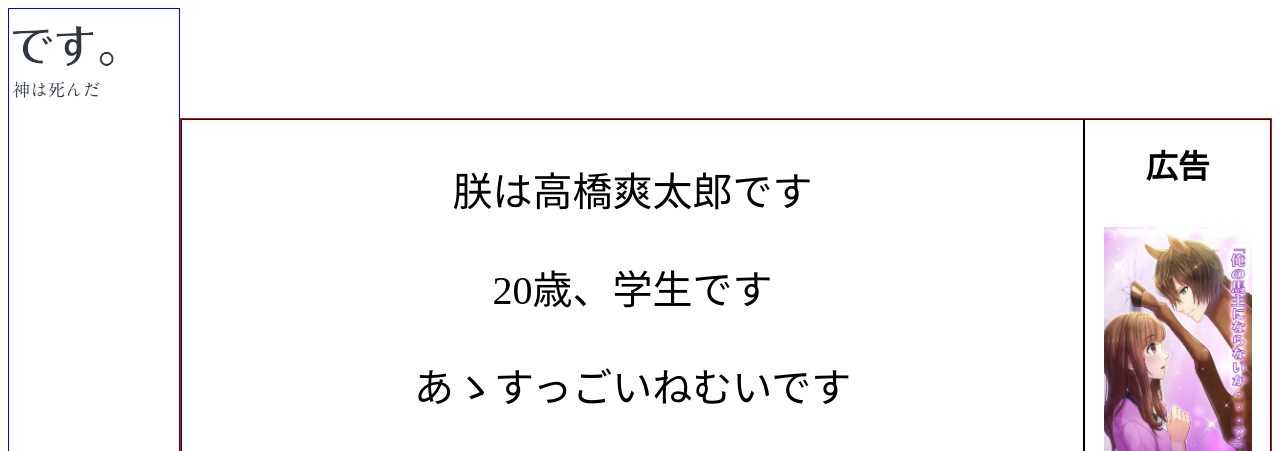
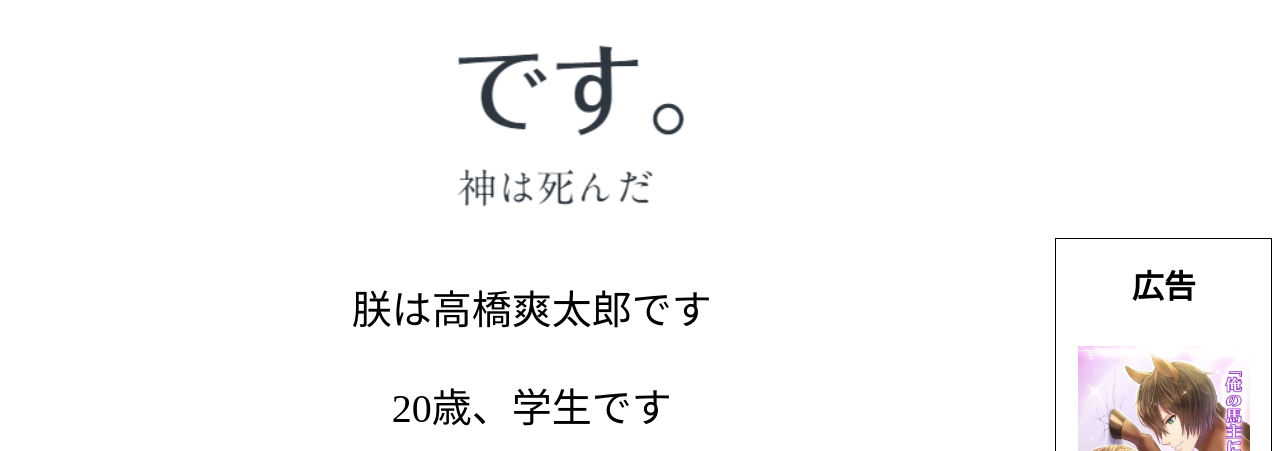
Before and after one commit to taiyu09/jikosyoukai, a plain HTML site: page sotaro/index.html in a window 1280 px wide. Shown: the top 451 px of the page. Drawn offline with Linux system fonts and the light colour scheme.

Commit message:
そうたろう改改改

```diff
--- a/sotaro/style.css
+++ b/sotaro/style.css
@@ -1,21 +1,20 @@
 @charset "utf-8";
 
-body{
-	display:flex;
-}
-
 .logo{
-	border:solid blue 1px;
+	/* border:solid blue 1px; */
+	width:30%;
+	margin-left:auto;
+	margin-right:auto;
 }
 
 .main{
-	margin-top:110px;
+	margin-top:10px;
 	display:flex;
-	border:solid red 1px;
+	/* border:solid red 1px; */
 }
 
 .honbun{
-	border:solid black 1px;
+	/* border:solid black 1px; */
 	width:83%;
 	font-size:40px;
 	font-family: 'Yuji Mai', serif;
@@ -23,7 +22,7 @@ body{
 }
 
 .add{
-	border:solid black 1px;
+    border:solid black 1px;
 	text-align:center;
 	width:17%;
 }
```
Also changed, not shown: sotaro/index.html (+0 -1 lines).
